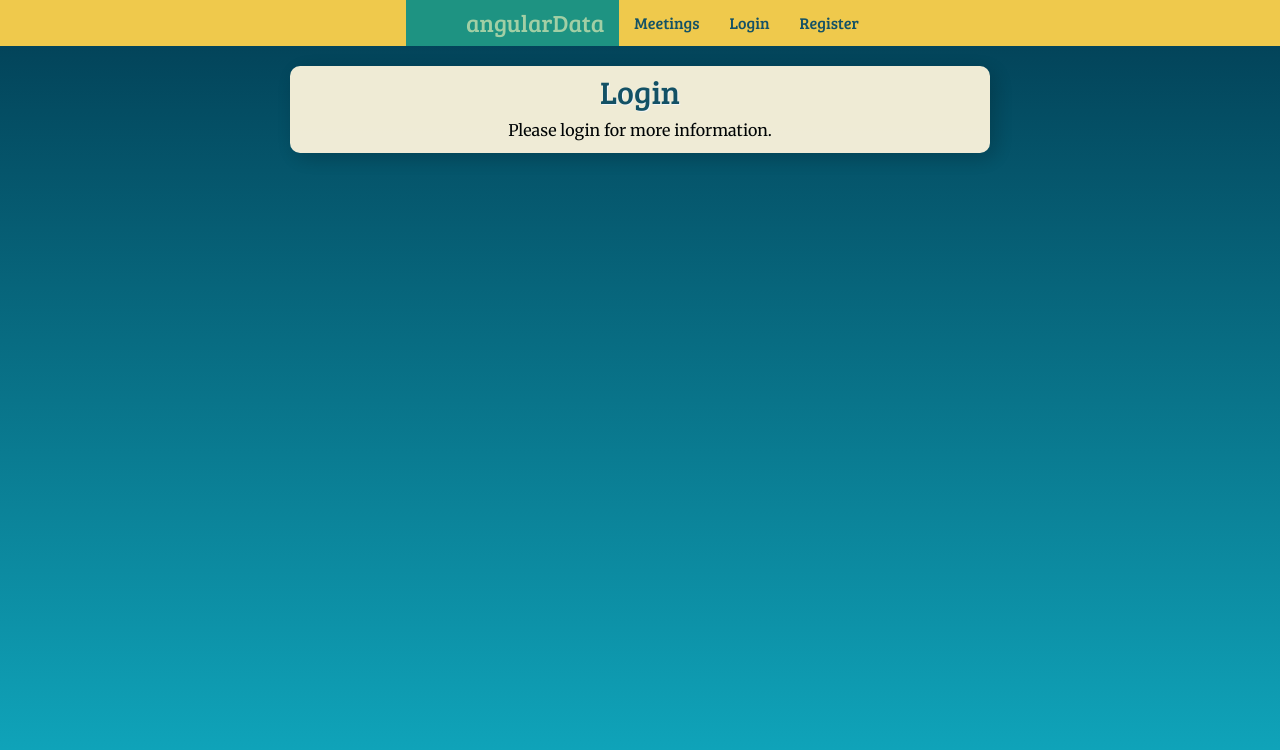
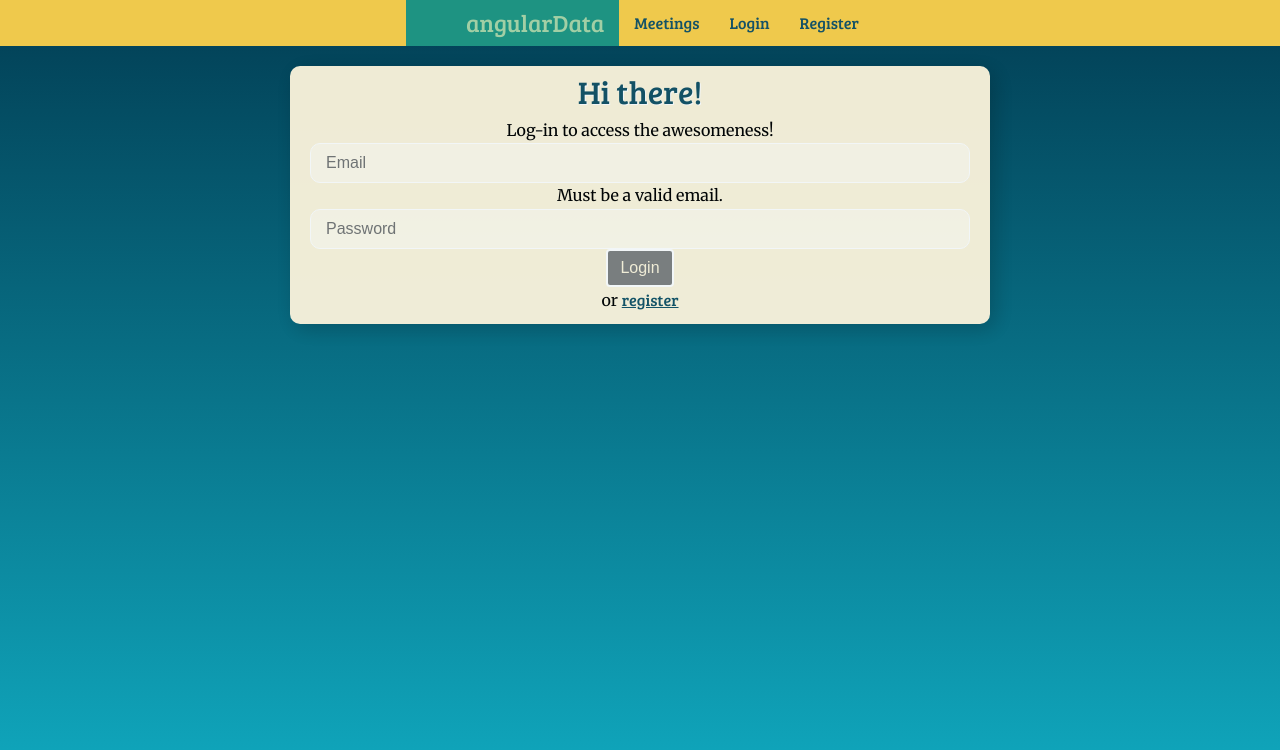
Before and after one commit to alexkaufman06/angular_data, a website: page builds/development/index.html in a window 1280 px wide. Both pictures are taken after a click on the link "Login". Drawn offline with Linux system fonts and the light colour scheme; a web font is replaced by a local one.

Commit message:
Add angular form validation

```diff
--- a/builds/development/views/login.html
+++ b/builds/development/views/login.html
@@ -1,4 +1,20 @@
-<h1>Login</h1>
-<p>
-  Please login for more information.
-</p>
+<section class="login">
+  <form name="myform" novalidate>
+    <h1>Hi there!</h1>
+    <p>Log-in to access the awesomeness!</p>
+    <input type="email" name="email" placeholder="Email" autofocus
+      ng-model="user.email" ng-required="true">
+    <p class="error validationerror"
+      ng-show="myform.email.$invalid && myform.email.$touched">
+      Must be a valid email.
+    </p>
+    <input type="password" name="password" placeholder="Password"
+      ng-model="user.password" ng-required="true">
+    <p class="error validationerror"
+      ng-show="myform.password.$invalid && myform.password.$touched">
+      Password is required.
+    </p>
+    <button type="submit" class="btn" ng-disabled="myform.$invalid">Login</button>
+    <p>or <a href="#/register">register</a></p>
+  </form>
+</section>
```
